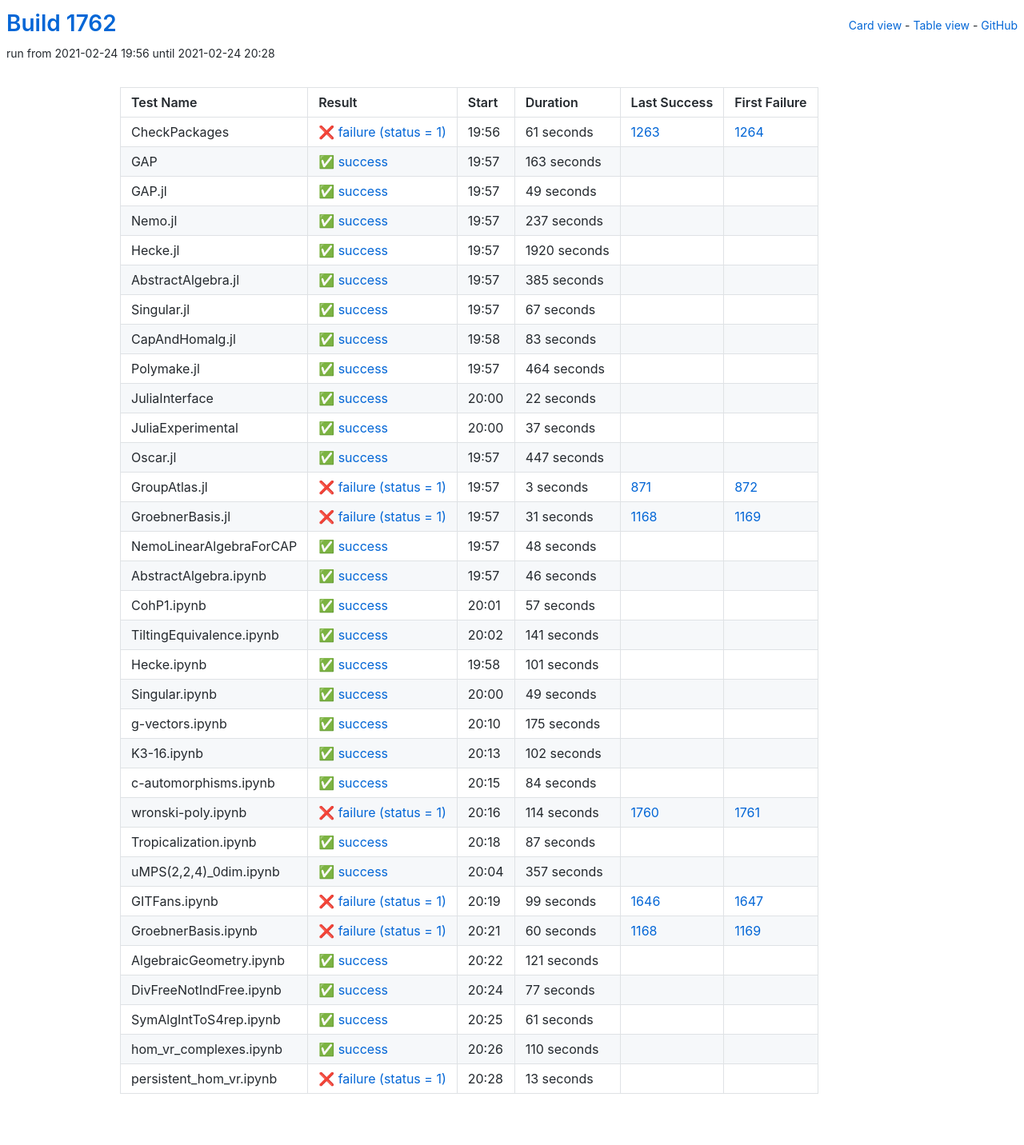
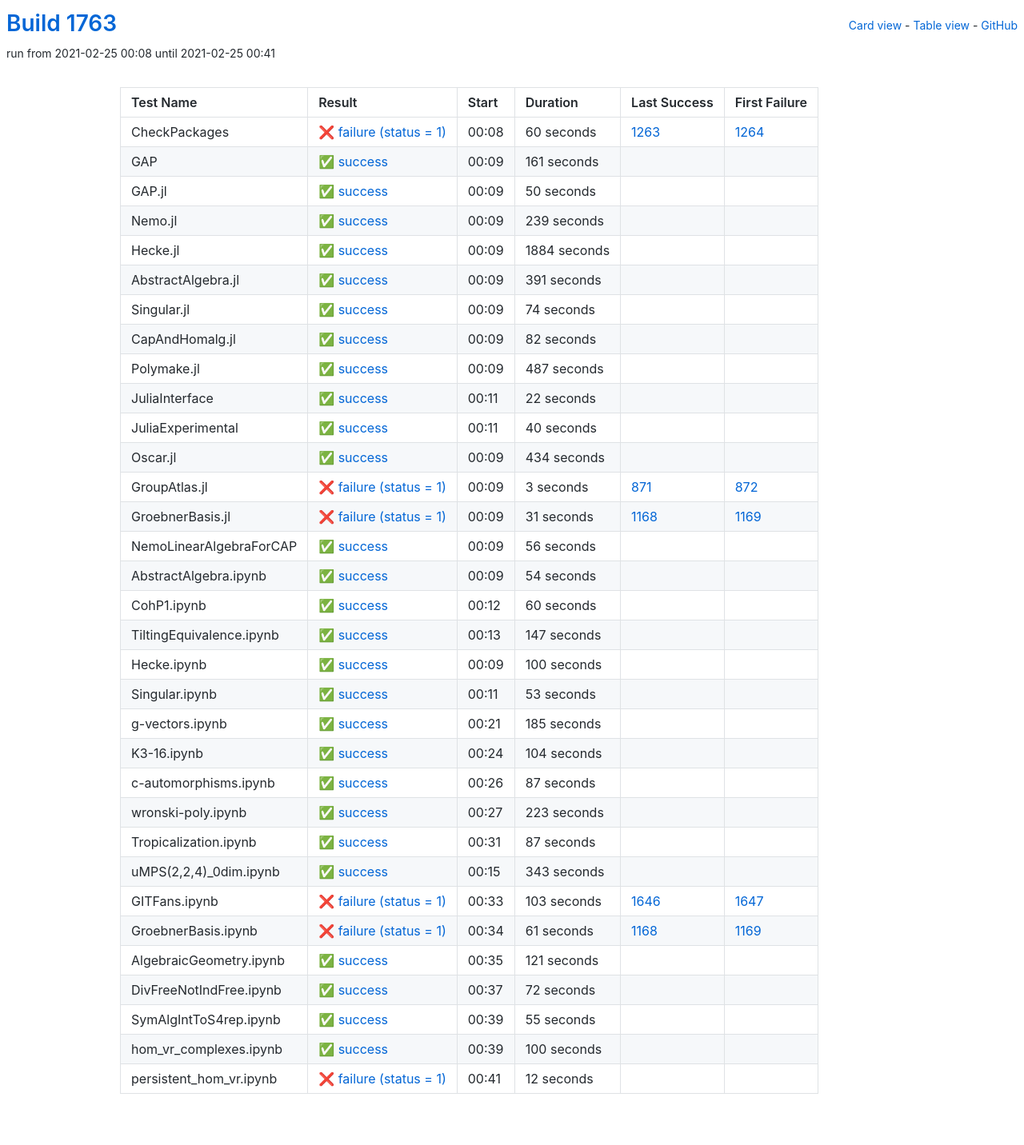
Before and after one commit to oscar-system/oscar-ci-status-stable, a Jekyll site: the page built from table.html, in a window 1280 px wide. Shown: the whole page at 80% size. Built offline with Jekyll 4.4.1, drawn with Linux system fonts in a browser that asks for light colours.

Commit message:
Build #1763

```diff
--- a/_data/ci.yml
+++ b/_data/ci.yml
@@ -1,6 +1,6 @@
 ---
-build: 1762
-build_url: https://oscarci.mathematik.uni-kl.de/job/oscar-stable/1762/
+build: 1763
+build_url: https://oscarci.mathematik.uni-kl.de/job/oscar-stable/1763/
 job: oscar-stable
 organization: oscar-system
 repo: oscar-ci-status-stable
@@ -8,116 +8,116 @@ repourl: https://github.com/oscar-system/oscar-ci-status-stable
 tests:
 - name: CheckPackages
   id: checkpackages
-  log: https://oscarci.mathematik.uni-kl.de/job/oscar-stable/1762/artifact/logs/build-1762/CheckPackages.log
-  start: 2021-02-24 19:56
+  log: https://oscarci.mathematik.uni-kl.de/job/oscar-stable/1763/artifact/logs/build-1763/CheckPackages.log
+  start: 2021-02-25 00:08
   success: false
   exitcode: 1
   status: failure
-  duration: 61
+  duration: 60
   last_success: 1263
   last_success_url: https://oscarci.mathematik.uni-kl.de/job/oscar-stable/1263/
   first_failure: 1264
   first_failure_url: https://oscarci.mathematik.uni-kl.de/job/oscar-stable/1264/
 - name: GAP
   id: gap
-  log: https://oscarci.mathematik.uni-kl.de/job/oscar-stable/1762/artifact/logs/build-1762/GAP.log
-  start: 2021-02-24 19:57
+  log: https://oscarci.mathematik.uni-kl.de/job/oscar-stable/1763/artifact/logs/build-1763/GAP.log
+  start: 2021-02-25 00:09
   success: true
   exitcode: 0
   status: success
-  duration: 163
+  duration: 161
   last_success: false
   last_success_url:
   first_failure: false
   first_failure_url:
 - name: GAP.jl
   id: gap-jl
-  log: https://oscarci.mathematik.uni-kl.de/job/oscar-stable/1762/artifact/logs/build-1762/GAP.jl.log
-  start: 2021-02-24 19:57
+  log: https://oscarci.mathematik.uni-kl.de/job/oscar-stable/1763/artifact/logs/build-1763/GAP.jl.log
+  start: 2021-02-25 00:09
   success: true
   exitcode: 0
   status: success
-  duration: 49
+  duration: 50
   last_success: false
   last_success_url:
   first_failure: false
   first_failure_url:
 - name: Nemo.jl
   id: nemo-jl
-  log: https://oscarci.mathematik.uni-kl.de/job/oscar-stable/1762/artifact/logs/build-1762/Nemo.jl.log
-  start: 2021-02-24 19:57
+  log: https://oscarci.mathematik.uni-kl.de/job/oscar-stable/1763/artifact/logs/build-1763/Nemo.jl.log
+  start: 2021-02-25 00:09
   success: true
   exitcode: 0
   status: success
-  duration: 237
+  duration: 239
   last_success: false
   last_success_url:
   first_failure: false
   first_failure_url:
 - name: Hecke.jl
   id: hecke-jl
-  log: https://oscarci.mathematik.uni-kl.de/job/oscar-stable/1762/artifact/logs/build-1762/Hecke.jl.log
-  start: 2021-02-24 19:57
+  log: https://oscarci.mathematik.uni-kl.de/job/oscar-stable/1763/artifact/logs/build-1763/Hecke.jl.log
+  start: 2021-02-25 00:09
   success: true
   exitcode: 0
   status: success
-  duration: 1920
+  duration: 1884
   last_success: false
   last_success_url:
   first_failure: false
   first_failure_url:
 - name: AbstractAlgebra.jl
   id: abstractalgebra-jl
-  log: https://oscarci.mathematik.uni-kl.de/job/oscar-stable/1762/artifact/logs/build-1762/AbstractAlgebra.jl.log
-  start: 2021-02-24 19:57
+  log: https://oscarci.mathematik.uni-kl.de/job/oscar-stable/1763/artifact/logs/build-1763/AbstractAlgebra.jl.log
+  start: 2021-02-25 00:09
   success: true
   exitcode: 0
   status: success
-  duration: 385
+  duration: 391
   last_success: false
   last_success_url:
   first_failure: false
   first_failure_url:
 - name: Singular.jl
   id: singular-jl
-  log: https://oscarci.mathematik.uni-kl.de/job/oscar-stable/1762/artifact/logs/build-1762/Singular.jl.log
-  start: 2021-02-24 19:57
+  log: https://oscarci.mathematik.uni-kl.de/job/oscar-stable/1763/artifact/logs/build-1763/Singular.jl.log
+  start: 2021-02-25 00:09
   success: true
   exitcode: 0
   status: success
-  duration: 67
+  duration: 74
   last_success: false
   last_success_url:
   first_failure: false
   first_failure_url:
 - name: CapAndHomalg.jl
   id: capandhomalg-jl
-  log: https://oscarci.mathematik.uni-kl.de/job/oscar-stable/1762/artifact/logs/build-1762/CapAndHomalg.jl.log
-  start: 2021-02-24 19:58
+  log: https://oscarci.mathematik.uni-kl.de/job/oscar-stable/1763/artifact/logs/build-1763/CapAndHomalg.jl.log
+  start: 2021-02-25 00:09
   success: true
   exitcode: 0
   status: success
-  duration: 83
+  duration: 82
   last_success: false
   last_success_url:
   first_failure: false
   first_failure_url:
 - name: Polymake.jl
   id: polymake-jl
-  log: https://oscarci.mathematik.uni-kl.de/job/oscar-stable/1762/artifact/logs/build-1762/Polymake.jl.log
-  start: 2021-02-24 19:57
+  log: https://oscarci.mathematik.uni-kl.de/job/oscar-stable/1763/artifact/logs/build-1763/Polymake.jl.log
+  start: 2021-02-25 00:09
   success: true
   exitcode: 0
   status: success
-  duration: 464
+  duration: 487
   last_success: false
   last_success_url:
   first_failure: false
   first_failure_url:
 - name: JuliaInterface
   id: juliainterface
-  log: https://oscarci.mathematik.uni-kl.de/job/oscar-stable/1762/artifact/logs/build-1762/JuliaInterface.log
-  start: 2021-02-24 20:00
+  log: https://oscarci.mathematik.uni-kl.de/job/oscar-stable/1763/artifact/logs/build-1763/JuliaInterface.log
+  start: 2021-02-25 00:11
   success: true
   exitcode: 0
   status: success
@@ -128,32 +128,32 @@ tests:
   first_failure_url:
 - name: JuliaExperimental
   id: juliaexperimental
-  log: https://oscarci.mathematik.uni-kl.de/job/oscar-stable/1762/artifact/logs/build-1762/JuliaExperimental.log
-  start: 2021-02-24 20:00
+  log: https://oscarci.mathematik.uni-kl.de/job/oscar-stable/1763/artifact/logs/build-1763/JuliaExperimental.log
+  start: 2021-02-25 00:11
   success: true
   exitcode: 0
   status: success
-  duration: 37
+  duration: 40
   last_success: false
   last_success_url:
   first_failure: false
   first_failure_url:
 - name: Oscar.jl
   id: oscar-jl
-  log: https://oscarci.mathematik.uni-kl.de/job/oscar-stable/1762/artifact/logs/build-1762/Oscar.jl.log
-  start: 2021-02-24 19:57
+  log: https://oscarci.mathematik.uni-kl.de/job/oscar-stable/1763/artifact/logs/build-1763/Oscar.jl.log
+  start: 2021-02-25 00:09
   success: true
   exitcode: 0
   status: success
-  duration: 447
+  duration: 434
   last_success: false
   last_success_url:
   first_failure: false
   first_failure_url:
 - name: GroupAtlas.jl
   id: groupatlas-jl
-  log: https://oscarci.mathematik.uni-kl.de/job/oscar-stable/1762/artifact/logs/build-1762/GroupAtlas.jl.log
-  start: 2021-02-24 19:57
+  log: https://oscarci.mathematik.uni-kl.de/job/oscar-stable/1763/artifact/logs/build-1763/GroupAtlas.jl.log
+  start: 2021-02-25 00:09
   success: false
   exitcode: 1
   status: failure
@@ -164,8 +164,8 @@ tests:
   first_failure_url: https://oscarci.mathematik.uni-kl.de/job/oscar-stable/872/
 - name: GroebnerBasis.jl
   id: groebnerbasis-jl
-  log: https://oscarci.mathematik.uni-kl.de/job/oscar-stable/1762/artifact/logs/build-1762/GroebnerBasis.jl.log
-  start: 2021-02-24 19:57
+  log: https://oscarci.mathematik.uni-kl.de/job/oscar-stable/1763/artifact/logs/build-1763/GroebnerBasis.jl.log
+  start: 2021-02-25 00:09
   success: false
   exitcode: 1
   status: failure
@@ -176,128 +176,128 @@ tests:
   first_failure_url: https://oscarci.mathematik.uni-kl.de/job/oscar-stable/1169/
 - name: NemoLinearAlgebraForCAP
   id: nemolinearalgebraforcap
-  log: https://oscarci.mathematik.uni-kl.de/job/oscar-stable/1762/artifact/logs/build-1762/NemoLinearAlgebraForCAP.log
-  start: 2021-02-24 19:57
+  log: https://oscarci.mathematik.uni-kl.de/job/oscar-stable/1763/artifact/logs/build-1763/NemoLinearAlgebraForCAP.log
+  start: 2021-02-25 00:09
   success: true
   exitcode: 0
   status: success
-  duration: 48
+  duration: 56
   last_success: false
   last_success_url:
   first_failure: false
   first_failure_url:
 - name: AbstractAlgebra.ipynb
   id: abstractalgebra-ipynb
-  log: https://oscarci.mathematik.uni-kl.de/job/oscar-stable/1762/artifact/logs/build-1762/AbstractAlgebra.ipynb.log
-  start: 2021-02-24 19:57
+  log: https://oscarci.mathematik.uni-kl.de/job/oscar-stable/1763/artifact/logs/build-1763/AbstractAlgebra.ipynb.log
+  start: 2021-02-25 00:09
   success: true
   exitcode: 0
   status: success
-  duration: 46
+  duration: 54
   last_success: false
   last_success_url:
   first_failure: false
   first_failure_url:
 - name: CohP1.ipynb
   id: cohp1-ipynb
-  log: https://oscarci.mathematik.uni-kl.de/job/oscar-stable/1762/artifact/logs/build-1762/CohP1.ipynb.log
-  start: 2021-02-24 20:01
+  log: https://oscarci.mathematik.uni-kl.de/job/oscar-stable/1763/artifact/logs/build-1763/CohP1.ipynb.log
+  start: 2021-02-25 00:12
   success: true
   exitcode: 0
   status: success
-  duration: 57
+  duration: 60
   last_success: false
   last_success_url:
   first_failure: false
   first_failure_url:
 - name: TiltingEquivalence.ipynb
   id: tiltingequivalence-ipynb
-  log: https://oscarci.mathematik.uni-kl.de/job/oscar-stable/1762/artifact/logs/build-1762/TiltingEquivalence.ipynb.log
-  start: 2021-02-24 20:02
+  log: https://oscarci.mathematik.uni-kl.de/job/oscar-stable/1763/artifact/logs/build-1763/TiltingEquivalence.ipynb.log
+  start: 2021-02-25 00:13
   success: true
   exitcode: 0
   status: success
-  duration: 141
+  duration: 147
   last_success: false
   last_success_url:
   first_failure: false
   first_failure_url:
 - name: Hecke.ipynb
   id: hecke-ipynb
-  log: https://oscarci.mathematik.uni-kl.de/job/oscar-stable/1762/artifact/logs/build-1762/Hecke.ipynb.log
-  start: 2021-02-24 19:58
+  log: https://oscarci.mathematik.uni-kl.de/job/oscar-stable/1763/artifact/logs/build-1763/Hecke.ipynb.log
+  start: 2021-02-25 00:09
   success: true
   exitcode: 0
   status: success
-  duration: 101
+  duration: 100
   last_success: false
   last_success_url:
   first_failure: false
   first_failure_url:
 - name: Singular.ipynb
   id: singular-ipynb
-  log: https://oscarci.mathematik.uni-kl.de/job/oscar-stable/1762/artifact/logs/build-1762/Singular.ipynb.log
-  start: 2021-02-24 20:00
+  log: https://oscarci.mathematik.uni-kl.de/job/oscar-stable/1763/artifact/logs/build-1763/Singular.ipynb.log
+  start: 2021-02-25 00:11
   success: true
   exitcode: 0
   status: success
-  duration: 49
+  duration: 53
   last_success: false
   last_success_url:
   first_failure: false
   first_failure_url:
 - name: g-vectors.ipynb
   id: g-vectors-ipynb
-  log: https://oscarci.mathematik.uni-kl.de/job/oscar-stable/1762/artifact/logs/build-1762/g-vectors.ipynb.log
-  start: 2021-02-24 20:10
+  log: https://oscarci.mathematik.uni-kl.de/job/oscar-stable/1763/artifact/logs/build-1763/g-vectors.ipynb.log
+  start: 2021-02-25 00:21
   success: true
   exitcode: 0
   status: success
-  duration: 175
+  duration: 185
   last_success: false
   last_success_url:
   first_failure: false
   first_failure_url:
 - name: K3-16.ipynb
   id: k3-16-ipynb
-  log: https://oscarci.mathematik.uni-kl.de/job/oscar-stable/1762/artifact/logs/build-1762/K3-16.ipynb.log
-  start: 2021-02-24 20:13
+  log: https://oscarci.mathematik.uni-kl.de/job/oscar-stable/1763/artifact/logs/build-1763/K3-16.ipynb.log
+  start: 2021-02-25 00:24
   success: true
   exitcode: 0
   status: success
-  duration: 102
+  duration: 104
   last_success: false
   last_success_url:
   first_failure: false
   first_failure_url:
 - name: c-automorphisms.ipynb
   id: c-automorphisms-ipynb
-  log: https://oscarci.mathematik.uni-kl.de/job/oscar-stable/1762/artifact/logs/build-1762/c-automorphisms.ipynb.log
-  start: 2021-02-24 20:15
+  log: https://oscarci.mathematik.uni-kl.de/job/oscar-stable/1763/artifact/logs/build-1763/c-automorphisms.ipynb.log
+  start: 2021-02-25 00:26
   success: true
   exitcode: 0
   status: success
-  duration: 84
+  duration: 87
   last_success: false
   last_success_url:
   first_failure: false
   first_failure_url:
 - name: wronski-poly.ipynb
   id: wronski-poly-ipynb
-  log: https://oscarci.mathematik.uni-kl.de/job/oscar-stable/1762/artifact/logs/build-1762/wronski-poly.ipynb.log
-  start: 2021-02-24 20:16
-  success: false
-  exitcode: 1
-  status: failure
-  duration: 114
-  last_success: 1760
-  last_success_url: https://oscarci.mathematik.uni-kl.de/job/oscar-stable/1760/
-  first_failure: 1761
-  first_failure_url: https://oscarci.mathematik.uni-kl.de/job/oscar-stable/1761/
+  log: https://oscarci.mathematik.uni-kl.de/job/oscar-stable/1763/artifact/logs/build-1763/wronski-poly.ipynb.log
+  start: 2021-02-25 00:27
+  success: true
+  exitcode: 0
+  status: success
+  duration: 223
+  last_success: false
+  last_success_url:
+  first_failure: false
+  first_failure_url:
 - name: Tropicalization.ipynb
   id: tropicalization-ipynb
-  log: https://oscarci.mathematik.uni-kl.de/job/oscar-stable/1762/artifact/logs/build-1762/Tropicalization.ipynb.log
-  start: 2021-02-24 20:18
+  log: https://oscarci.mathematik.uni-kl.de/job/oscar-stable/1763/artifact/logs/build-1763/Tropicalization.ipynb.log
+  start: 2021-02-25 00:31
   success: true
   exitcode: 0
   status: success
@@ -308,44 +308,44 @@ tests:
   first_failure_url:
 - name: uMPS(2,2,4)_0dim.ipynb
   id: umps-2-2-4-0dim-ipynb
-  log: https://oscarci.mathematik.uni-kl.de/job/oscar-stable/1762/artifact/logs/build-1762/uMPS-2-2-4-_0dim.ipynb.log
-  start: 2021-02-24 20:04
+  log: https://oscarci.mathematik.uni-kl.de/job/oscar-stable/1763/artifact/logs/build-1763/uMPS-2-2-4-_0dim.ipynb.log
+  start: 2021-02-25 00:15
   success: true
   exitcode: 0
   status: success
-  duration: 357
+  duration: 343
   last_success: false
   last_success_url:
   first_failure: false
   first_failure_url:
 - name: GITFans.ipynb
   id: gitfans-ipynb
-  log: https://oscarci.mathematik.uni-kl.de/job/oscar-stable/1762/artifact/logs/build-1762/GITFans.ipynb.log
-  start: 2021-02-24 20:19
+  log: https://oscarci.mathematik.uni-kl.de/job/oscar-stable/1763/artifact/logs/build-1763/GITFans.ipynb.log
+  start: 2021-02-25 00:33
   success: false
   exitcode: 1
   status: failure
-  duration: 99
+  duration: 103
   last_success: 1646
   last_success_url: https://oscarci.mathematik.uni-kl.de/job/oscar-stable/1646/
   first_failure: 1647
   first_failure_url: https://oscarci.mathematik.uni-kl.de/job/oscar-stable/1647/
 - name: GroebnerBasis.ipynb
   id: groebnerbasis-ipynb
-  log: https://oscarci.mathematik.uni-kl.de/job/oscar-stable/1762/artifact/logs/build-1762/GroebnerBasis.ipynb.log
-  start: 2021-02-24 20:21
+  log: https://oscarci.mathematik.uni-kl.de/job/oscar-stable/1763/artifact/logs/build-1763/GroebnerBasis.ipynb.log
+  start: 2021-02-25 00:34
   success: false
   exitcode: 1
   status: failure
-  duration: 60
+  duration: 61
   last_success: 1168
   last_success_url: https://oscarci.mathematik.uni-kl.de/job/oscar-stable/1168/
   first_failure: 1169
   first_failure_url: https://oscarci.mathematik.uni-kl.de/job/oscar-stable/1169/
 - name: AlgebraicGeometry.ipynb
   id: algebraicgeometry-ipynb
-  log: https://oscarci.mathematik.uni-kl.de/job/oscar-stable/1762/artifact/logs/build-1762/AlgebraicGeometry.ipynb.log
-  start: 2021-02-24 20:22
+  log: https://oscarci.mathematik.uni-kl.de/job/oscar-stable/1763/artifact/logs/build-1763/AlgebraicGeometry.ipynb.log
+  start: 2021-02-25 00:35
   success: true
   exitcode: 0
   status: success
@@ -356,48 +356,48 @@ tests:
   first_failure_url:
 - name: DivFreeNotIndFree.ipynb
   id: divfreenotindfree-ipynb
-  log: https://oscarci.mathematik.uni-kl.de/job/oscar-stable/1762/artifact/logs/build-1762/DivFreeNotIndFree.ipynb.log
-  start: 2021-02-24 20:24
+  log: https://oscarci.mathematik.uni-kl.de/job/oscar-stable/1763/artifact/logs/build-1763/DivFreeNotIndFree.ipynb.log
+  start: 2021-02-25 00:37
   success: true
   exitcode: 0
   status: success
-  duration: 77
+  duration: 72
   last_success: false
   last_success_url:
   first_failure: false
   first_failure_url:
 - name: SymAlgIntToS4rep.ipynb
   id: symalginttos4rep-ipynb
-  log: https://oscarci.mathematik.uni-kl.de/job/oscar-stable/1762/artifact/logs/build-1762/SymAlgIntToS4rep.ipynb.log
-  start: 2021-02-24 20:25
+  log: https://oscarci.mathematik.uni-kl.de/job/oscar-stable/1763/artifact/logs/build-1763/SymAlgIntToS4rep.ipynb.log
+  start: 2021-02-25 00:39
   success: true
   exitcode: 0
   status: success
-  duration: 61
+  duration: 55
   last_success: false
   last_success_url:
   first_failure: false
   first_failure_url:
 - name: hom_vr_complexes.ipynb
   id: hom-vr-complexes-ipynb
-  log: https://oscarci.mathematik.uni-kl.de/job/oscar-stable/1762/artifact/logs/build-1762/hom_vr_complexes.ipynb.log
-  start: 2021-02-24 20:26
+  log: https://oscarci.mathematik.uni-kl.de/job/oscar-stable/1763/artifact/logs/build-1763/hom_vr_complexes.ipynb.log
+  start: 2021-02-25 00:39
   success: true
   exitcode: 0
   status: success
-  duration: 110
+  duration: 100
   last_success: false
   last_success_url:
   first_failure: false
   first_failure_url:
 - name: persistent_hom_vr.ipynb
   id: persistent-hom-vr-ipynb
-  log: https://oscarci.mathematik.uni-kl.de/job/oscar-stable/1762/artifact/logs/build-1762/persistent_hom_vr.ipynb.log
-  start: 2021-02-24 20:28
+  log: https://oscarci.mathematik.uni-kl.de/job/oscar-stable/1763/artifact/logs/build-1763/persistent_hom_vr.ipynb.log
+  start: 2021-02-25 00:41
   success: false
   exitcode: 1
   status: failure
-  duration: 13
+  duration: 12
   last_success: false
   last_success_url:
   first_failure: false
```
Also changed, not shown: README.md.
